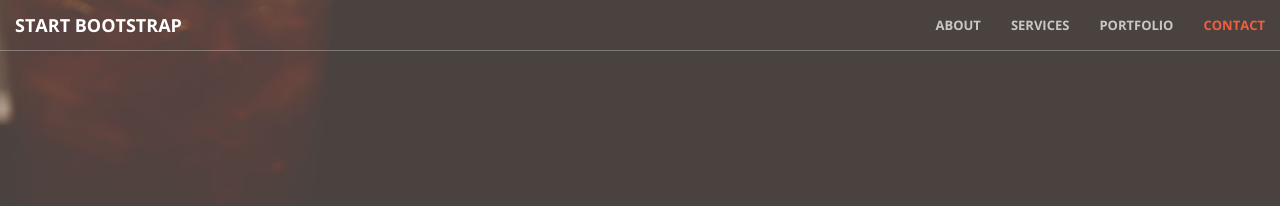
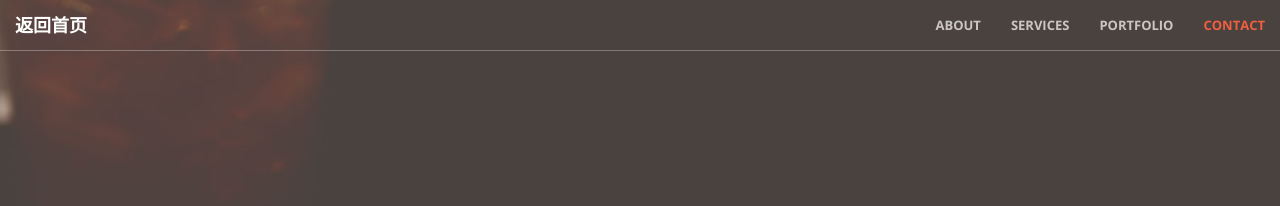
Before and after one commit to zhongpeng/zhongpeng.github.io, a Jekyll site: the page built from index.html, in a window 1280 px wide. Shown: the top 206 px of the page. Built offline with Jekyll 4.4.1, drawn with Linux system fonts in a browser that asks for light colours.

Commit message:
Update nav.html

```diff
--- a/_includes/nav.html
+++ b/_includes/nav.html
@@ -8,7 +8,7 @@
                 <span class="icon-bar"></span>
                 <span class="icon-bar"></span>
             </button>
-            <a class="navbar-brand page-scroll" href="#page-top">Start Bootstrap</a>
+            <a class="navbar-brand page-scroll" href="#page-top">返回首页</a>
         </div>
 
         <!-- Collect the nav links, forms, and other content for toggling -->
```
